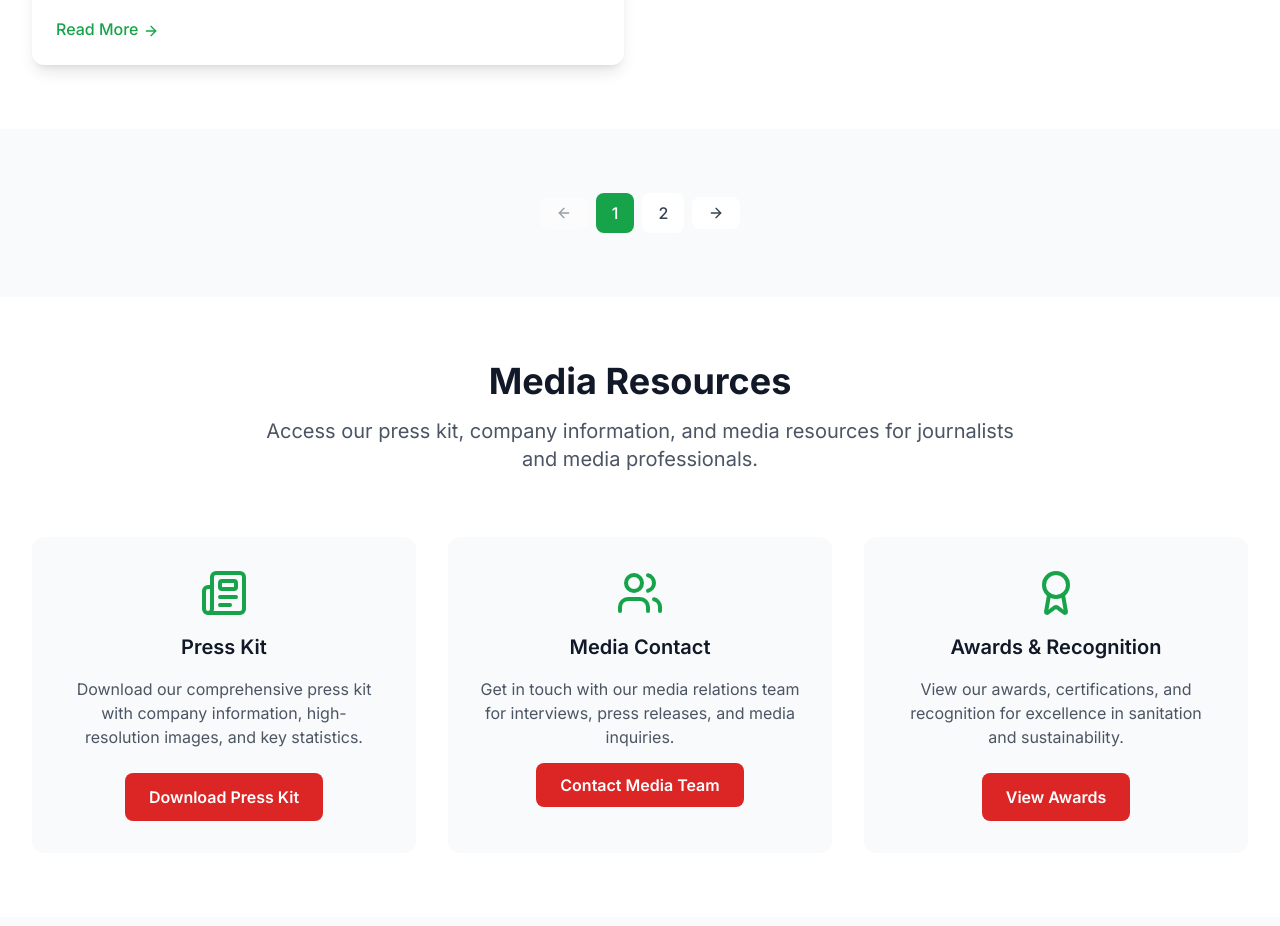
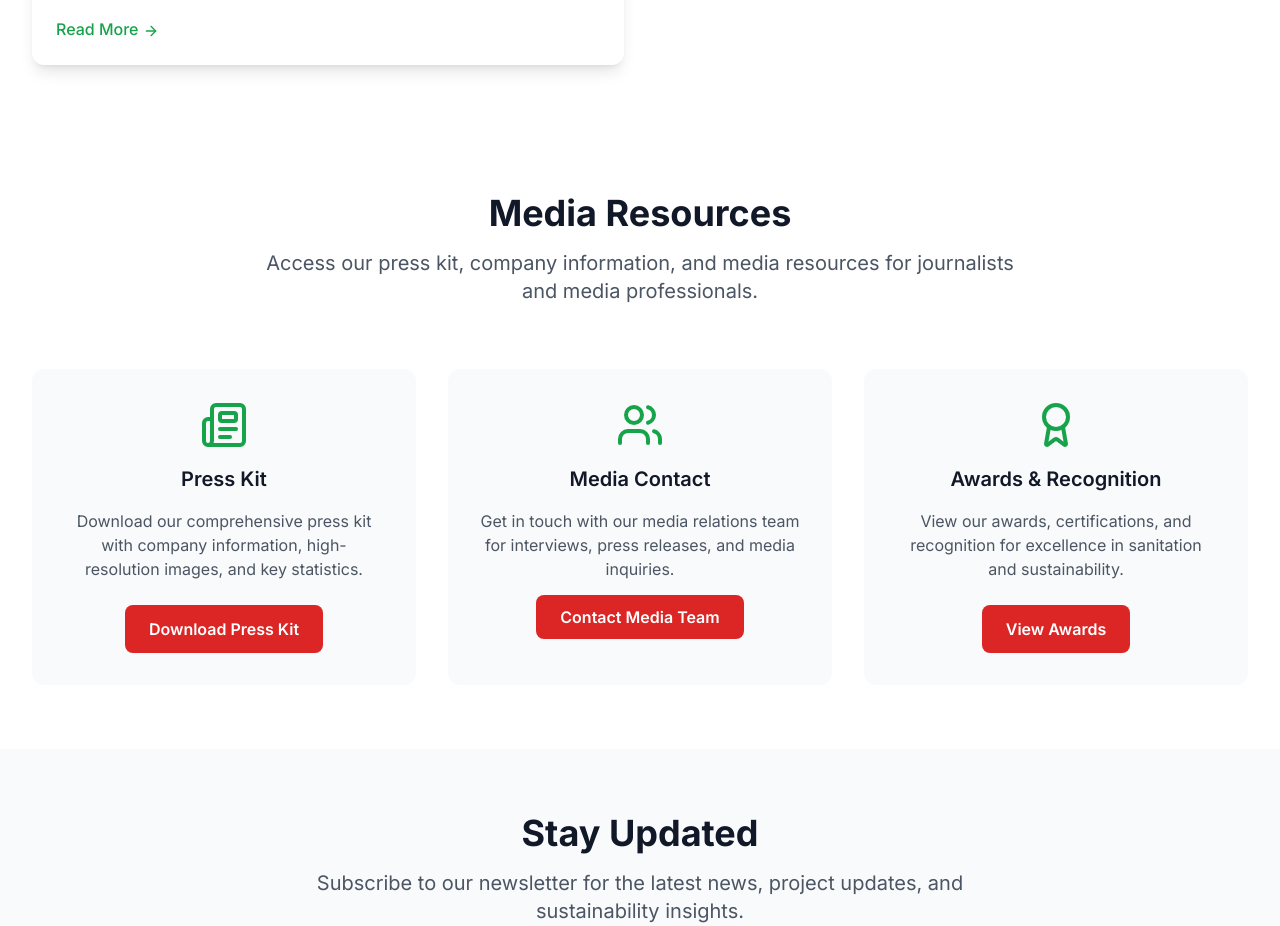
Before and after one commit to Mavros-Black/ghana-first-website, a Next.js app: page /news in a window 1280 px wide. Shown: the part 1645-2571 px from the top of the page. Built offline with nearby package versions, Linux system fonts and the light colour scheme.

Commit message:
Comment out pagination section to fix Vercel deployment errors

```diff
--- a/src/app/news/page.tsx
+++ b/src/app/news/page.tsx
@@ -221,8 +221,8 @@ export default function NewsPage() {
         </div>
       </section>
 
-      {/* Pagination */}
-      {totalPages > 1 && (
+             {/* Pagination - Commented out due to Vercel deployment issues */}
+       {/* {totalPages > 1 && (
          <section className="section-padding bg-gray-50 dark:bg-gray-900">
            <div className="container-custom">
              <div className="flex justify-center items-center space-x-2">
@@ -262,7 +262,7 @@ export default function NewsPage() {
              </div>
            </div>
          </section>
-      )}
+       )} */}
 
       {/* Media Kit */}
       <section className="section-padding">
```
Lines whose indentation alone changed are shown as unchanged.
